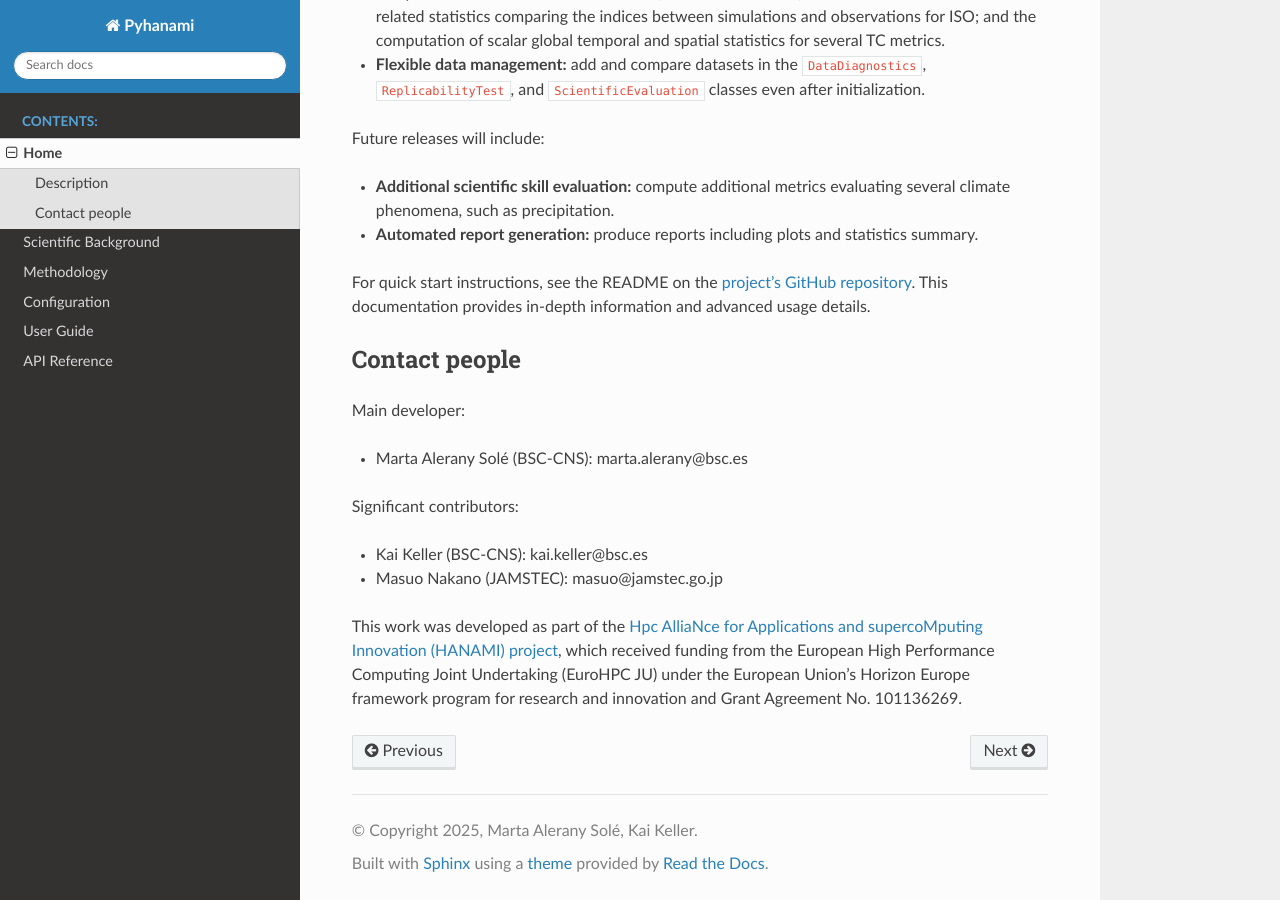
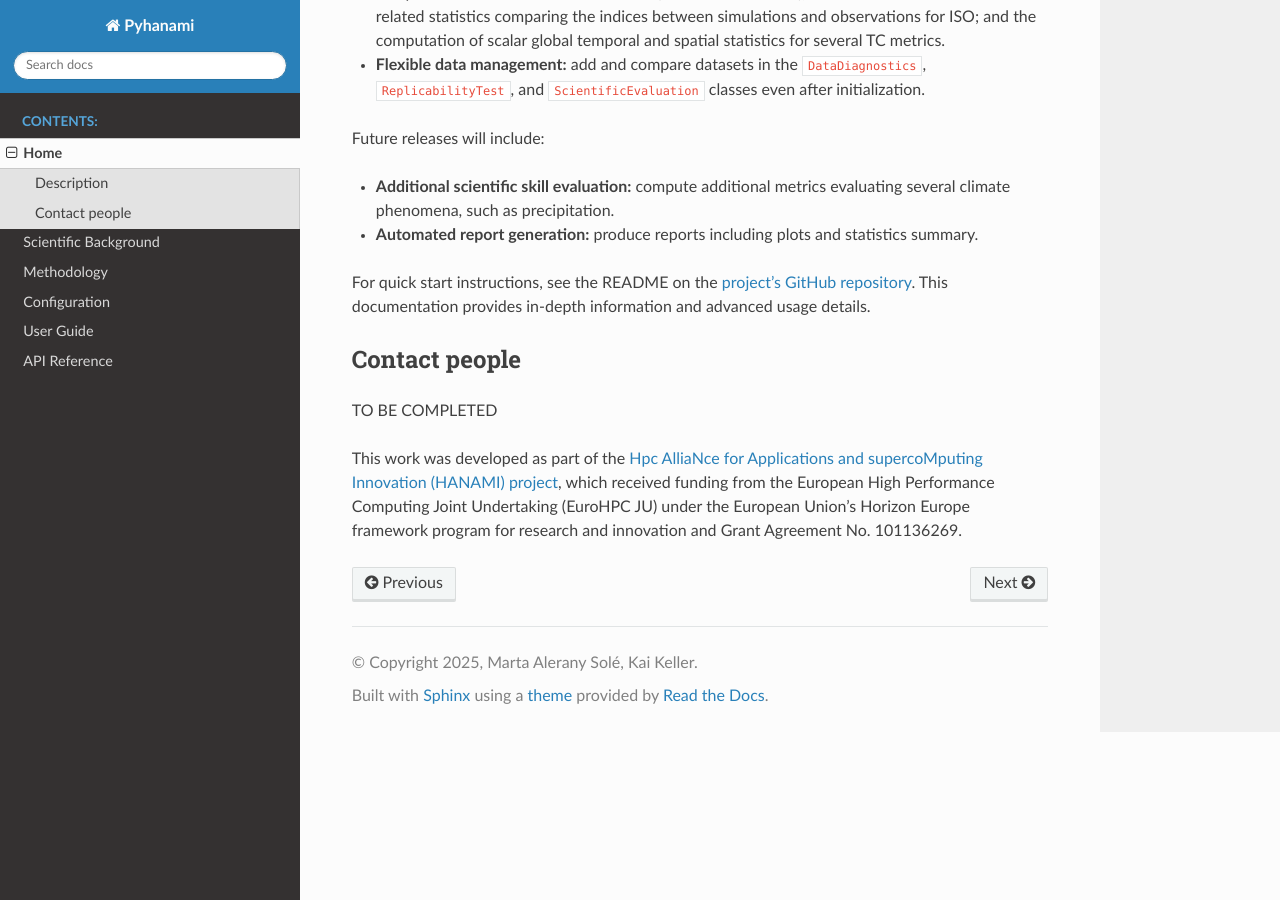
Before and after one commit to BSC-ES/pyhanami, a Sphinx documentation site: the page built from docs/source/Home.md, in a window 1280 px wide and 900 px high, scrolled down 817 px. Built offline with Sphinx 7.4.7 and the Read the Docs theme 3.1.0, drawn with Linux system fonts in a browser that asks for light colours.

```diff
--- a/docs/source/Home.md
+++ b/docs/source/Home.md
@@ -27,11 +27,13 @@ For quick start instructions, see the README on the [project's GitHub repository
 
 ## Contact people
 
-Main developer:
+TO BE COMPLETED
+
+<!--Main developer:
 - Marta Alerany Solé (BSC-CNS): marta.alerany@bsc.es
 
 Significant contributors:
 - Kai Keller (BSC-CNS): kai.keller@bsc.es
-- Masuo Nakano (JAMSTEC): masuo@jamstec.go.jp
+- Masuo Nakano (JAMSTEC): masuo@jamstec.go.jp-->
 
 This work was developed as part of the [Hpc AlliaNce for Applications and supercoMputing Innovation (HANAMI) project](https://hanami-project.com/), which received funding from the European High Performance Computing Joint Undertaking (EuroHPC JU) under the European Union’s Horizon Europe framework program for research and innovation and Grant Agreement No. 101136269.
```
Also changed, not shown: docs/source/User-Guide.md (+1 -1 lines).
